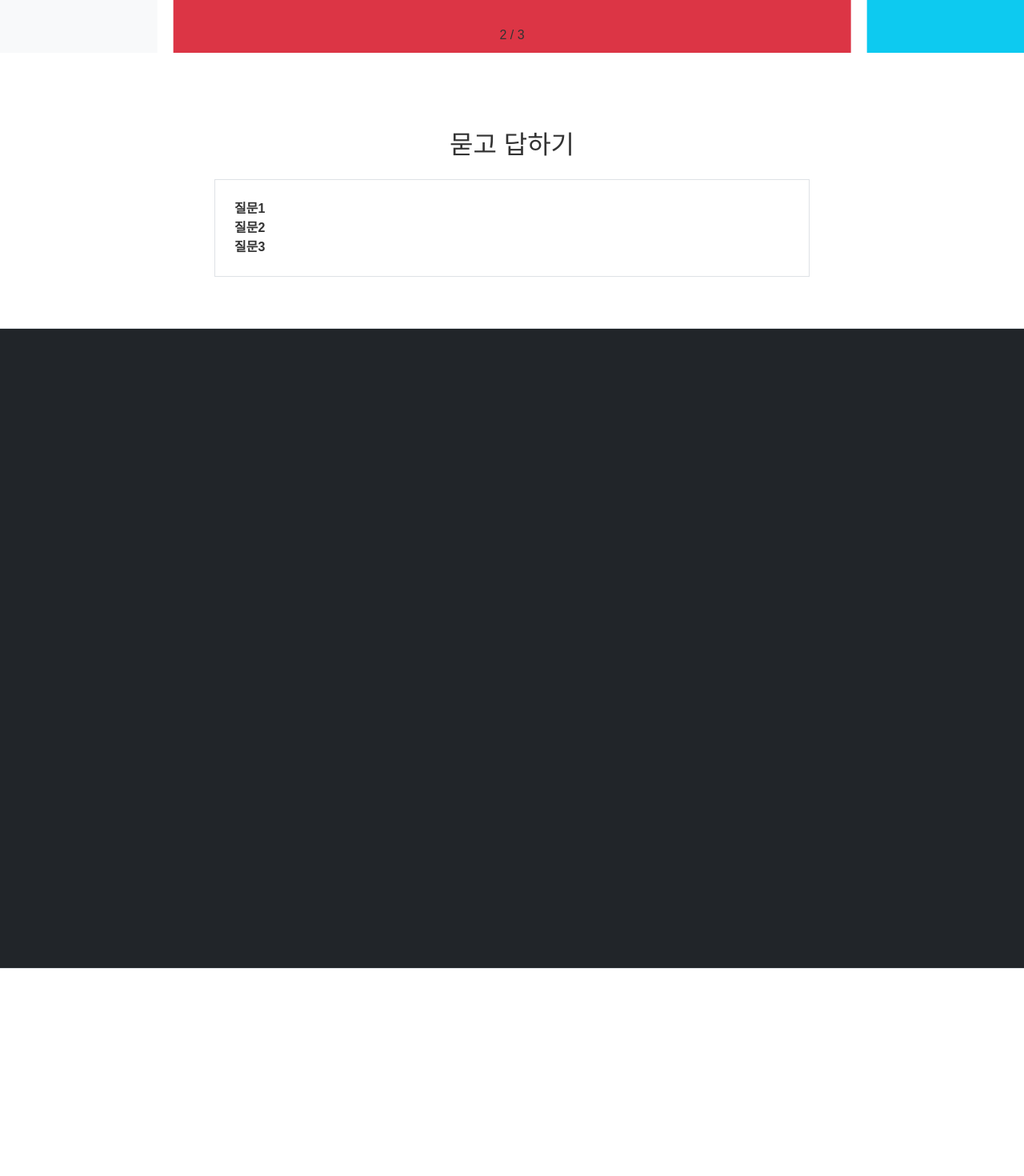
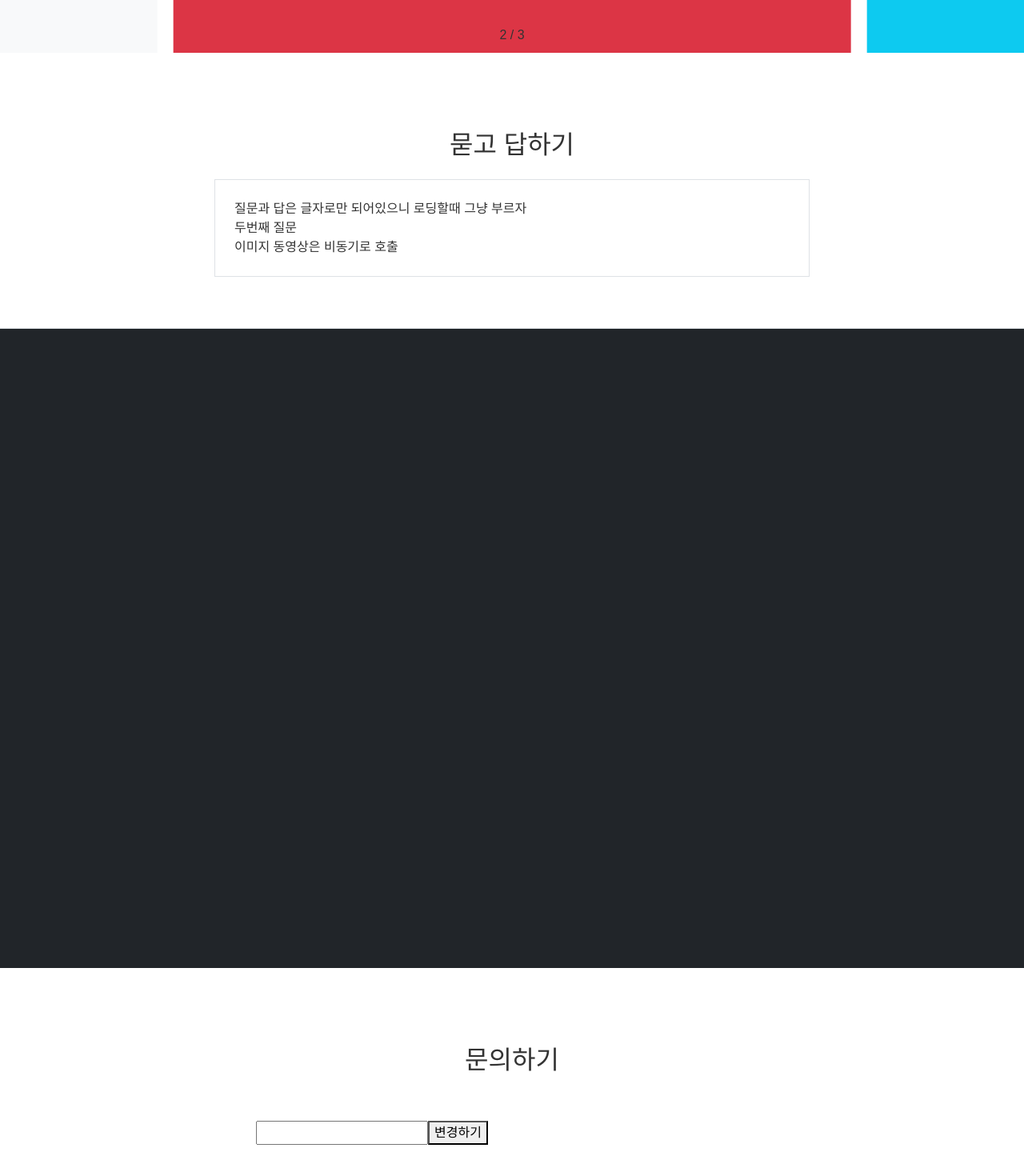
Before and after one commit to 4thdraw/reactAD, a React (Create React App) app: page / in a window 1280 px wide. Shown: the part 734-2204 px from the top of the page at 80% size. Built offline with nearby package versions, Linux system fonts and the light colour scheme; a web font is replaced by a local one.

Commit message:
폼태그 기본익히기

```diff
--- a/src/component/Faq.js
+++ b/src/component/Faq.js
@@ -1,24 +1,38 @@
-import React, {useState } from 'react';
-
+import React from 'react';
+import faqdb from '../json/faqbd.json'
 
 const Faq = () => {
-    const [ faqopen, faqupdate ] = useState(false);
 
-    return (
+   return (
         <div id="faq" className='container py-5'>
-                <h2 className='text-center pt-5 pb-3'>묻고 답하기</h2>
-                <dl className='border col-8 mx-auto p-4'>
-<dt onClick={ () => { faqupdate(!faqopen) } } >질문1</dt>
-<dd className={ faqopen ? 'bg-dark text-white py-3' : 'd-none bg-dark text-white py-3' } >답1</dd>
-                    <dt>질문2</dt>
-                    <dd className='bg-dark d-none text-white py-3'>답2</dd>
-                    <dt>질문3</dt>
-                    <dd className='bg-dark d-none text-white py-3'>답3</dd>
-                </dl>
-
-
-        </div>
-    );
+<h2 className='text-center pt-5 pb-3'>묻고 답하기</h2>
+<ul className='border col-8 mx-auto p-4'>
+{
+    faqdb.faqlist.map((el, idx)=>{
+        {/* 문자열을 특정문자로 정렬로 데이터타입변경 */}
+        var listArr = el.faqContent.split('/');
+        return (
+            <li key={ 'faqcom'+ idx }>
+                <strong role="button"
+                onClick={ e => {
+                    e = e || window.event;
+                    e.target.nextSibling.classList.toggle('d-none')
+                    }}>{el.faqtitle}
+                </strong>
+                <p className='d-none bg-dark text-white py-3'>
+                {/* \n json에서 문자떨어짐보다는 엔터를 못치니깐 씀 */}
+                    {
+                      listArr.map((eel, index) => {
+                        return <>{eel}<br /></>
+                      })
+                    }
+                </p>
+            </li>
+        )
+    })
 }
+</ul>
+</div>
+);}
 
 export default Faq;
--- a/src/component/Maincomponent.js
+++ b/src/component/Maincomponent.js
@@ -1,6 +1,7 @@
 import React from 'react';
 import Banner from './Banner';
-import Faq from './Faq'
+import Faq from './Faq';
+import Qna from './Qna';
 
 function Maincomponent() {
   return (
@@ -9,7 +10,7 @@
       <div>
         <Faq></Faq>
         <div style={{height:"100vh"}} id="review" className="border-top bg-dark"></div>
-        <div style={{height:"100vh"}} id="qna" className="border-top"></div>
+        <Qna></Qna>
       </div>
     </div>
   )
--- /dev/null
+++ b/src/component/Qna.js
@@ -0,0 +1,34 @@
+import React, { useState } from 'react';
+
+const Qna = () => {
+    const [ password, setPassword ] = useState("");
+    const [ statue, updateStatue] = useState(false);
+
+    const changePw = ({ target : {value} }) => setPassword(value);
+    const sendform = async (e) => {
+        //폼태그는 기본적으로 새로고침한다.
+        //폼태그가 중복 실행되지않도록 막아야한다.
+        updateStatue(true); //버튼막아
+        e = e || window.event;
+        e.preventDefault(); //싱글페이지니깐 새로고침하지마
+        await new Promise( (r) => setTimeout(r, 1000))
+        alert(`수정된 비밀번호 확인해보기 ${password}`)
+        updateStatue(false); // 다시버튼기능돌려줘
+    }
+
+    return (
+        <div id="qna" className='py-5'>
+            <h2 className='text-center py-5'>문의하기</h2>
+            <form onSubmit={ sendform } className='col-6 mx-auto'>
+                <input type="password"
+                       value={password}
+                       name="pw"
+                       onChange={ changePw  }
+                         />
+                <button type="submit" disabled={statue}>변경하기</button>
+            </form>
+        </div>
+    );
+}
+
+export default Qna;
--- /dev/null
+++ b/src/json/faqbd.json
@@ -0,0 +1,16 @@
+{
+    "faqlist" : [
+        {
+            "faqtitle" : "질문과 답은 글자로만 되어있으니 로딩할때 그냥 부르자",
+            "faqContent" : "리액트는 가난한 살림 \n 가게부 잘 써야해 \n  세번째 줄내용"
+        },
+        {
+            "faqtitle" : "두번째 질문",
+            "faqContent" : "리액트는 가난한 살림 / 가게부 잘 써야해 / 세번째 줄내용"
+        },
+        {
+            "faqtitle" : "이미지 동영상은 비동기로 호출",
+            "faqContent" : "리액트는 가난한 살림 / 가게부 잘 써야해 / 세번째 줄내용"
+        }
+    ]
+}
```
